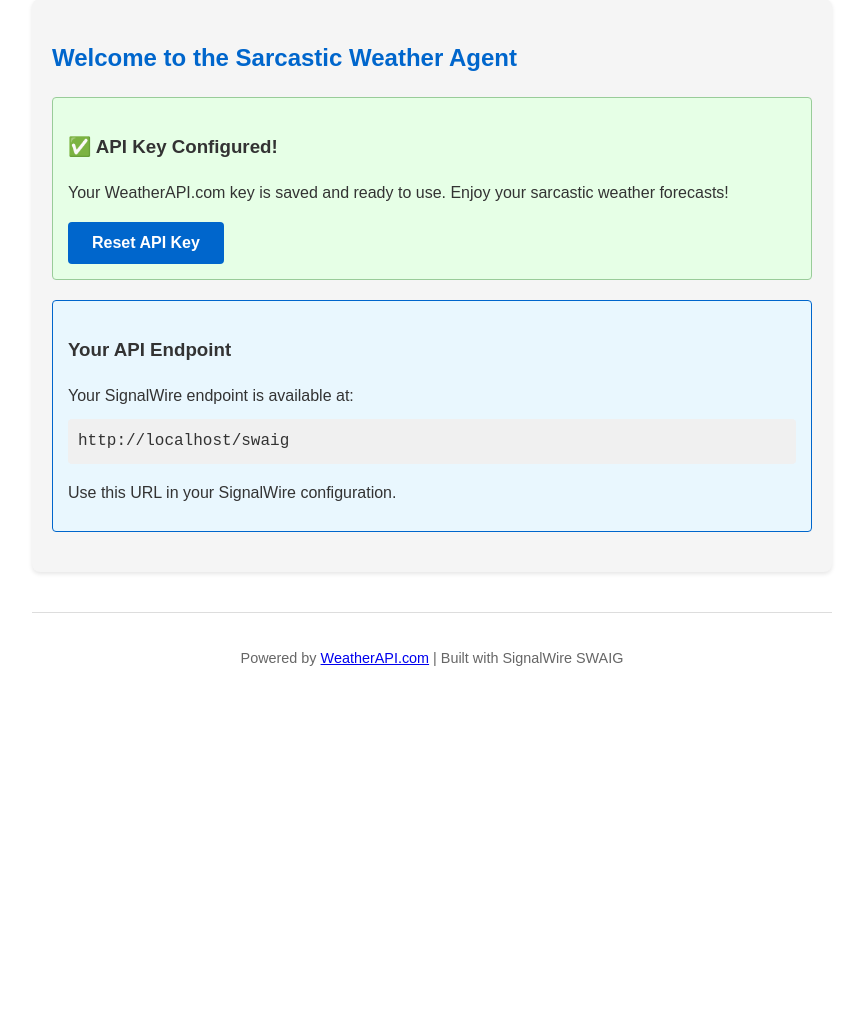
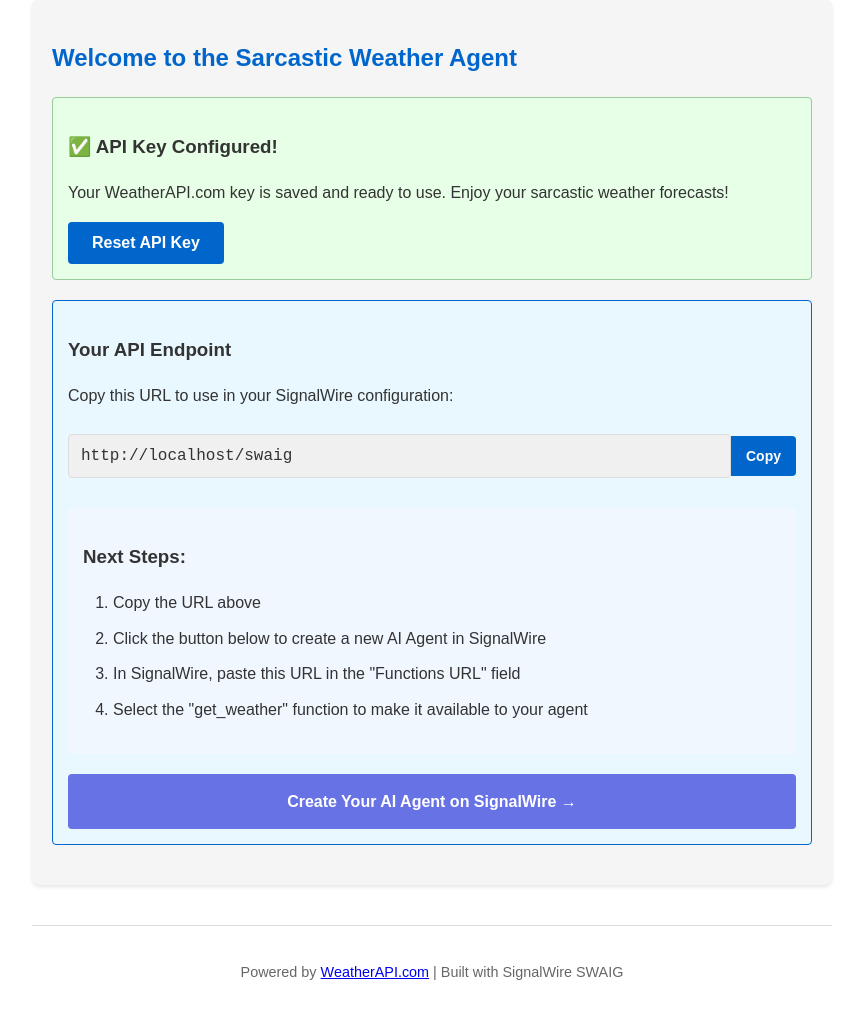
Before and after one commit to briankwest/aiworkshop, a Flask app: page / in a window 1280 px wide. Shown: the part 124-1142 px from the top of the page, without its empty margins (208-1071 px from the left). Before the commit the page ends 790 px from the top, so only its background shows below. Run offline with Flask 3, Linux system fonts and the light colour scheme.

Commit message:
template update

```diff
--- a/templates/index.html
+++ b/templates/index.html
@@ -92,16 +92,64 @@
             padding: 15px;
             margin: 20px 0;
         }
-        .url-box code {
-            display: block;
+        .url-container {
+            display: flex;
+            align-items: center;
+            margin: 15px 0;
+        }
+        .url-field {
+            flex-grow: 1;
             background-color: #f0f0f0;
-            padding: 10px;
-            border-radius: 4px;
-            margin: 10px 0;
-            word-break: break-all;
+            padding: 12px;
+            border-radius: 4px 0 0 4px;
+            border: 1px solid #ccc;
             font-family: 'Courier New', monospace;
+            color: #333;
+            overflow: hidden;
+            white-space: nowrap;
+            text-overflow: ellipsis;
+        }
+        .copy-button {
+            background-color: #0066cc;
+            color: white;
+            border: none;
+            padding: 12px 15px;
+            border-radius: 0 4px 4px 0;
+            cursor: pointer;
+            font-size: 14px;
+        }
+        .copy-button:hover {
+            background-color: #004c99;
         }
         .url-box p {
+            margin-bottom: 10px;
+        }
+        .signalwire-link {
+            display: block;
+            margin-top: 20px;
+            background-color: #6772e5;
+            color: white;
+            padding: 15px;
+            text-align: center;
+            border-radius: 4px;
+            text-decoration: none;
+            font-weight: bold;
+            transition: background-color 0.3s;
+        }
+        .signalwire-link:hover {
+            background-color: #5469d4;
+        }
+        .next-steps {
+            margin-top: 20px;
+            padding: 15px;
+            background-color: #f0f7ff;
+            border-radius: 4px;
+        }
+        .next-steps ol {
+            margin-left: 20px;
+            padding-left: 10px;
+        }
+        .next-steps li {
             margin-bottom: 10px;
         }
     </style>
@@ -123,9 +171,26 @@
 
         <div class="url-box">
             <h3>Your API Endpoint</h3>
-            <p>Your SignalWire endpoint is available at:</p>
-            <code>{{ full_url }}</code>
-            <p>Use this URL in your SignalWire configuration.</p>
+            <p>Copy this URL to use in your SignalWire configuration:</p>
+
+            <div class="url-container">
+                <input type="text" id="apiUrl" class="url-field" value="{{ full_url }}" readonly>
+                <button onclick="copyUrl()" class="copy-button">Copy</button>
+            </div>
+
+            <div class="next-steps">
+                <h3>Next Steps:</h3>
+                <ol>
+                    <li>Copy the URL above</li>
+                    <li>Click the button below to create a new AI Agent in SignalWire</li>
+                    <li>In SignalWire, paste this URL in the "Functions URL" field</li>
+                    <li>Select the "get_weather" function to make it available to your agent</li>
+                </ol>
+            </div>
+
+            <a href="https://my.signalwire.com/?page=/ai_agents/onboardings/new" class="signalwire-link" target="_blank">
+                Create Your AI Agent on SignalWire →
+            </a>
         </div>
 
         {% else %}
@@ -161,5 +226,24 @@
     <footer>
         <p>Powered by <a href="https://www.weatherapi.com/" title="Free Weather API">WeatherAPI.com</a> | Built with SignalWire SWAIG</p>
     </footer>
+
+    <script>
+        function copyUrl() {
+            var copyText = document.getElementById("apiUrl");
+            copyText.select();
+            copyText.setSelectionRange(0, 99999); /* For mobile devices */
+            document.execCommand("copy");
+
+            // Change button text temporarily
+            var button = document.querySelector(".copy-button");
+            var originalText = button.innerText;
+            button.innerText = "Copied!";
+
+            // Reset button text after 2 seconds
+            setTimeout(function() {
+                button.innerText = originalText;
+            }, 2000);
+        }
+    </script>
 </body>
 </html>
```
